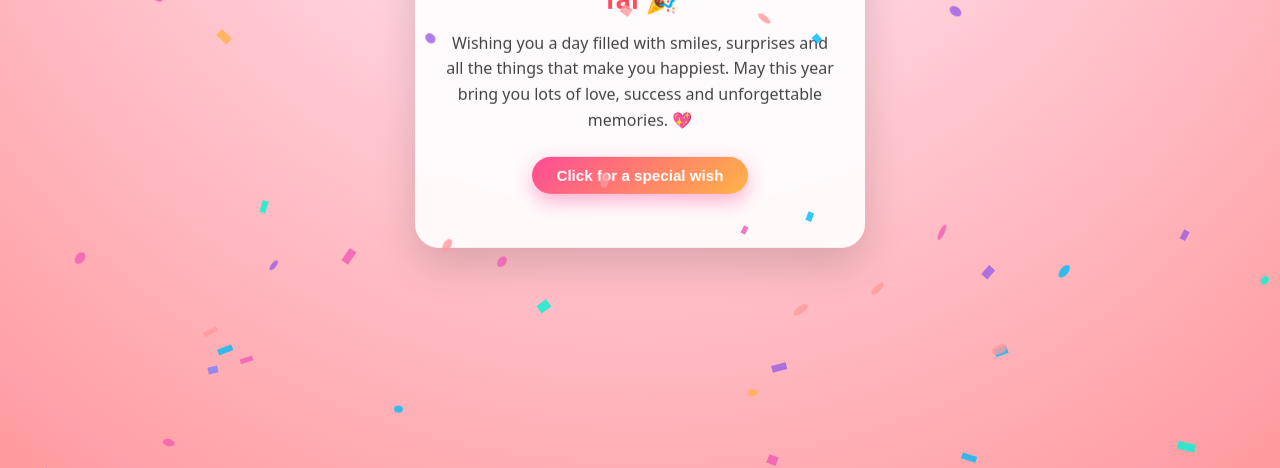
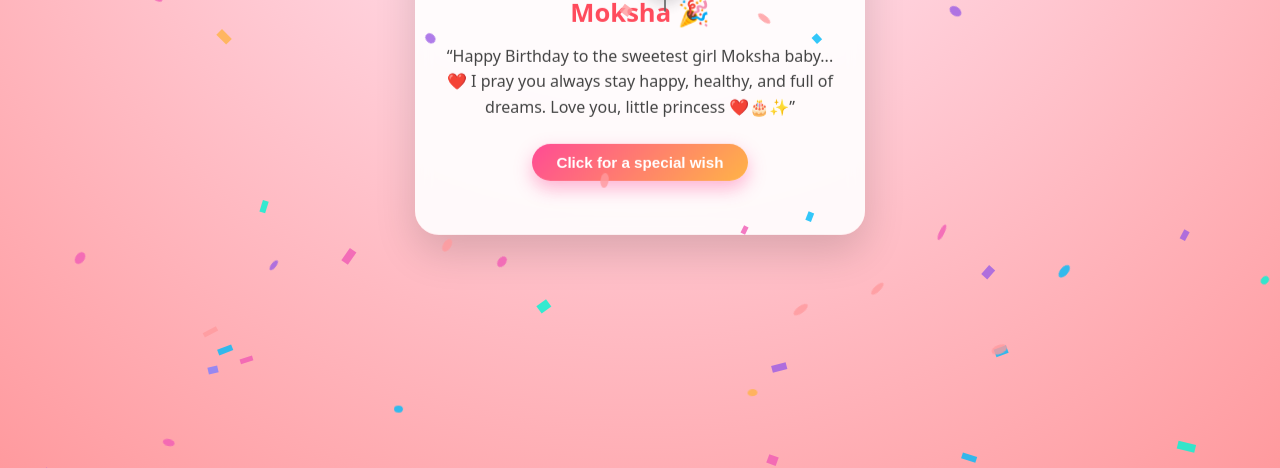
Before and after one commit to Ajinkya082006/birthday-test, a plain HTML site: page index.html in a window 1280 px wide. Shown: the part 332-800 px from the top of the page. Drawn offline with Linux system fonts and the light colour scheme.

Commit message:
Add files via upload

```diff
--- a/index.html
+++ b/index.html
@@ -181,13 +181,13 @@
     <div class="balloon"></div>
 
     <h1 class="title">Happy Birthday!</h1>
-    <h2 class="name">Tai 🎉</h2>
+    <h2 class="name">Moksha 🎉</h2>
     <!-- Change "Dear Friend" to any name you want -->
 
     <p class="message">
-      Wishing you a day filled with smiles, surprises and all the things
-      that make you happiest. May this year bring you lots of love, success
-      and unforgettable memories. 💖
+      “Happy Birthday to the sweetest girl Moksha baby...❤️
+      I pray you always stay happy, healthy, and full of dreams.
+      Love you, little princess ❤️🎂✨”
     </p>
 
     <button class="btn" onclick="showWish()">
```
